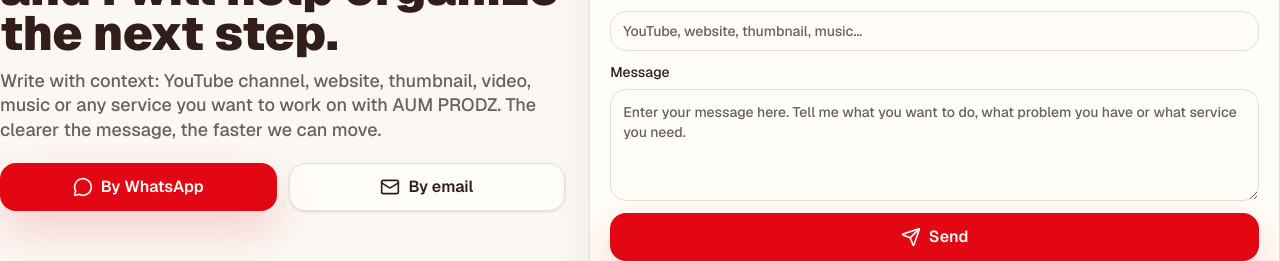
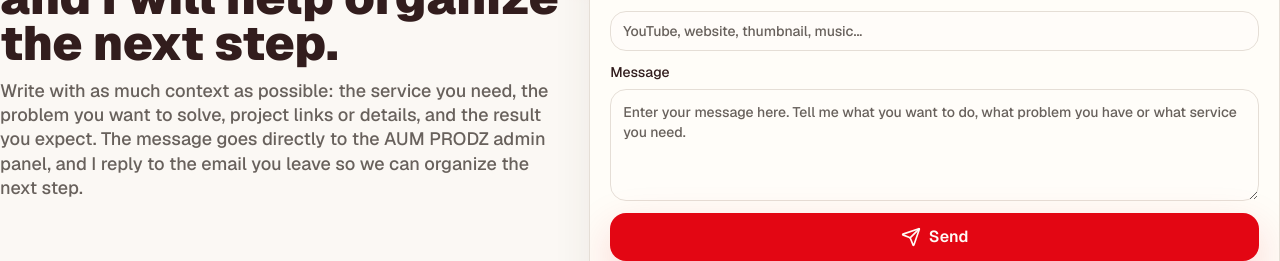
Before and after one commit to aumdevs/aumprodz, a Next.js app: page /contacto in a window 1280 px wide. Shown: the part 403-664 px from the top of the page. Built offline with nearby package versions, Linux system fonts and the light colour scheme; no server answers.

Commit message:
Refine contact intro copy

```diff
--- a/src/app/(public)/contacto/page.tsx
+++ b/src/app/(public)/contacto/page.tsx
@@ -1,4 +1,4 @@
-import { Mail, MessageCircle } from "lucide-react";
+import { MessageCircle } from "lucide-react";
 
 import { PublicEventTracker } from "@/components/public/public-event-tracker";
 import { buttonVariants } from "@/components/ui/button";
@@ -16,17 +16,13 @@
   title: "Contacto",
 };
 
-const contactEmail = "admin@aumprodz.com";
-
 type ContactCopy = {
   badge: string;
-  emailButton: string;
   formDescription: string;
   formTitle: string;
   formWhatsappButton: string;
   message: string;
   title: string;
-  whatsappButton: string;
   whatsappMessage: string;
   form: ContactMessageFormCopy;
 };
@@ -34,15 +30,13 @@
 const contactCopyByLocale: Record<AppLocale, ContactCopy> = {
   ht: {
     badge: "Pale ak AUM",
-    emailButton: "Pa email",
     formDescription:
       "Mesaj sa a ale dirèk nan panèl admin. Apre sa, m ap reponn nan imèl ou kite a.",
     formTitle: "Voye mesaj",
     formWhatsappButton: "Kontakte sou WhatsApp",
     message:
-      "Ekri ak kontèks: chanèl YouTube, sit entènèt, miniati, videyo, mizik oswa nenpòt sèvis ou vle travay ak AUM PRODZ. Plis mesaj la klè, se plis nou ka avanse vit.",
+      "Ekri m ak plis kontèks posib: ki sèvis ou bezwen, ki pwoblèm ou genyen, lyen oswa detay pwojè a, ak ki rezilta ou vle jwenn. Mesaj la rive nan panèl admin AUM PRODZ, epi m ap reponn nan imèl ou kite a pou nou ka òganize pwochen etap la.",
     title: "Di m sa ou bezwen epi m ap ede w mete pwochen etap la an lòd.",
-    whatsappButton: "Pa WhatsApp",
     whatsappMessage:
       "Bonjou AUM, mwen soti sou paj kontak la. Mwen vle pale sou yon sèvis.",
     form: {
@@ -60,15 +54,13 @@
   },
   es: {
     badge: "Ponte en contacto",
-    emailButton: "Vía email",
     formDescription:
       "Este mensaje llega directo al panel admin. Después respondo al correo que dejaste.",
     formTitle: "Enviar mensaje",
     formWhatsappButton: "Contactar vía WhatsApp",
     message:
-      "Escríbeme con contexto: canal de YouTube, página web, miniatura, video, música o cualquier servicio que quieras trabajar con AUM PRODZ. Mientras más claro sea el mensaje, más rápido podemos avanzar.",
+      "Escríbeme con el mayor contexto posible: qué servicio necesitas, qué problema quieres resolver, enlaces o detalles del proyecto y qué resultado esperas. El mensaje llega directo al panel admin de AUM PRODZ y luego respondo al correo que dejaste para ordenar el próximo paso.",
     title: "Cuéntame qué necesitas y te ayudo a ordenar el próximo paso.",
-    whatsappButton: "Vía WhatsApp",
     whatsappMessage:
       "Hola Aum, vengo desde la página de contacto. Quiero hablar sobre un servicio.",
     form: {
@@ -86,15 +78,13 @@
   },
   en: {
     badge: "Contact AUM",
-    emailButton: "By email",
     formDescription:
       "This message goes directly to the admin panel. Then I reply to the email you left.",
     formTitle: "Send message",
     formWhatsappButton: "Contact via WhatsApp",
     message:
-      "Write with context: YouTube channel, website, thumbnail, video, music or any service you want to work on with AUM PRODZ. The clearer the message, the faster we can move.",
+      "Write with as much context as possible: the service you need, the problem you want to solve, project links or details, and the result you expect. The message goes directly to the AUM PRODZ admin panel, and I reply to the email you leave so we can organize the next step.",
     title: "Tell me what you need and I will help organize the next step.",
-    whatsappButton: "By WhatsApp",
     whatsappMessage:
       "Hi AUM, I came from the contact page. I want to talk about a service.",
     form: {
@@ -112,15 +102,13 @@
   },
   fr: {
     badge: "Contacter AUM",
-    emailButton: "Par email",
     formDescription:
       "Ce message arrive directement au panel admin. Ensuite, je réponds à l'email que vous avez laissé.",
     formTitle: "Envoyer un message",
     formWhatsappButton: "Contacter via WhatsApp",
     message:
-      "Écrivez avec contexte: chaîne YouTube, site web, miniature, vidéo, musique ou tout service à travailler avec AUM PRODZ. Plus le message est clair, plus nous avançons vite.",
+      "Écrivez avec le plus de contexte possible : le service dont vous avez besoin, le problème à résoudre, les liens ou détails du projet et le résultat attendu. Le message arrive directement dans le panel admin AUM PRODZ, puis je réponds à l'email laissé pour organiser la prochaine étape.",
     title: "Dites-moi ce dont vous avez besoin et je vous aide à organiser la prochaine étape.",
-    whatsappButton: "Par WhatsApp",
     whatsappMessage:
       "Bonjour AUM, je viens de la page contact. Je veux parler d'un service.",
     form: {
@@ -138,15 +126,13 @@
   },
   pt: {
     badge: "Fale com AUM",
-    emailButton: "Por email",
     formDescription:
       "Esta mensagem chega direto ao painel admin. Depois respondo no email que você deixou.",
     formTitle: "Enviar mensagem",
     formWhatsappButton: "Contactar pelo WhatsApp",
     message:
-      "Escreva com contexto: canal de YouTube, site, miniatura, vídeo, música ou qualquer serviço que queira trabalhar com AUM PRODZ. Quanto mais clara a mensagem, mais rápido avançamos.",
+      "Escreva com o máximo de contexto possível: qual serviço você precisa, que problema quer resolver, links ou detalhes do projeto e o resultado esperado. A mensagem chega direto ao painel admin da AUM PRODZ e depois respondo no email que você deixou para organizar o próximo passo.",
     title: "Conte o que você precisa e eu ajudo a organizar o próximo passo.",
-    whatsappButton: "Por WhatsApp",
     whatsappMessage:
       "Olá AUM, vim da página de contato. Quero falar sobre um serviço.",
     form: {
@@ -174,11 +160,6 @@
         copy.whatsappMessage,
       )
     : "#";
-  const emailHref = buildEmailHref({
-    subject: "Contacto desde AUM PRODZ",
-    body: `${copy.whatsappMessage}\n`,
-  });
-
   return (
     <section className="flex min-h-[calc(100svh-5.5rem)] py-5 lg:h-[calc(100svh-5.5rem)] lg:min-h-0 lg:overflow-hidden lg:py-4">
       <PublicEventTracker eventName="page_view" page="/contacto" source="contact" />
@@ -198,28 +179,6 @@
             </p>
           </div>
 
-          <div className="hidden gap-3 sm:grid sm:grid-cols-2">
-            <a
-              href={whatsappHref}
-              target="_blank"
-              rel="noreferrer"
-              className={cn(buttonVariants({ size: "lg" }), "w-full")}
-              aria-disabled={!whatsappNumber}
-            >
-              <MessageCircle className="size-5" />
-              {copy.whatsappButton}
-            </a>
-            <a
-              href={emailHref}
-              className={cn(
-                buttonVariants({ variant: "secondary", size: "lg" }),
-                "w-full",
-              )}
-            >
-              <Mail className="size-5" />
-              {copy.emailButton}
-            </a>
-          </div>
         </div>
 
         <Card className="mammouth-card min-h-0 overflow-hidden">
@@ -260,13 +219,3 @@
 function buildWhatsappHref(number: string, message: string) {
   return `https://wa.me/${number}?text=${encodeURIComponent(message)}`;
 }
-
-function buildEmailHref({
-  subject,
-  body,
-}: {
-  subject: string;
-  body: string;
-}) {
-  return `mailto:${contactEmail}?subject=${encodeURIComponent(subject)}&body=${encodeURIComponent(body)}`;
-}
```
